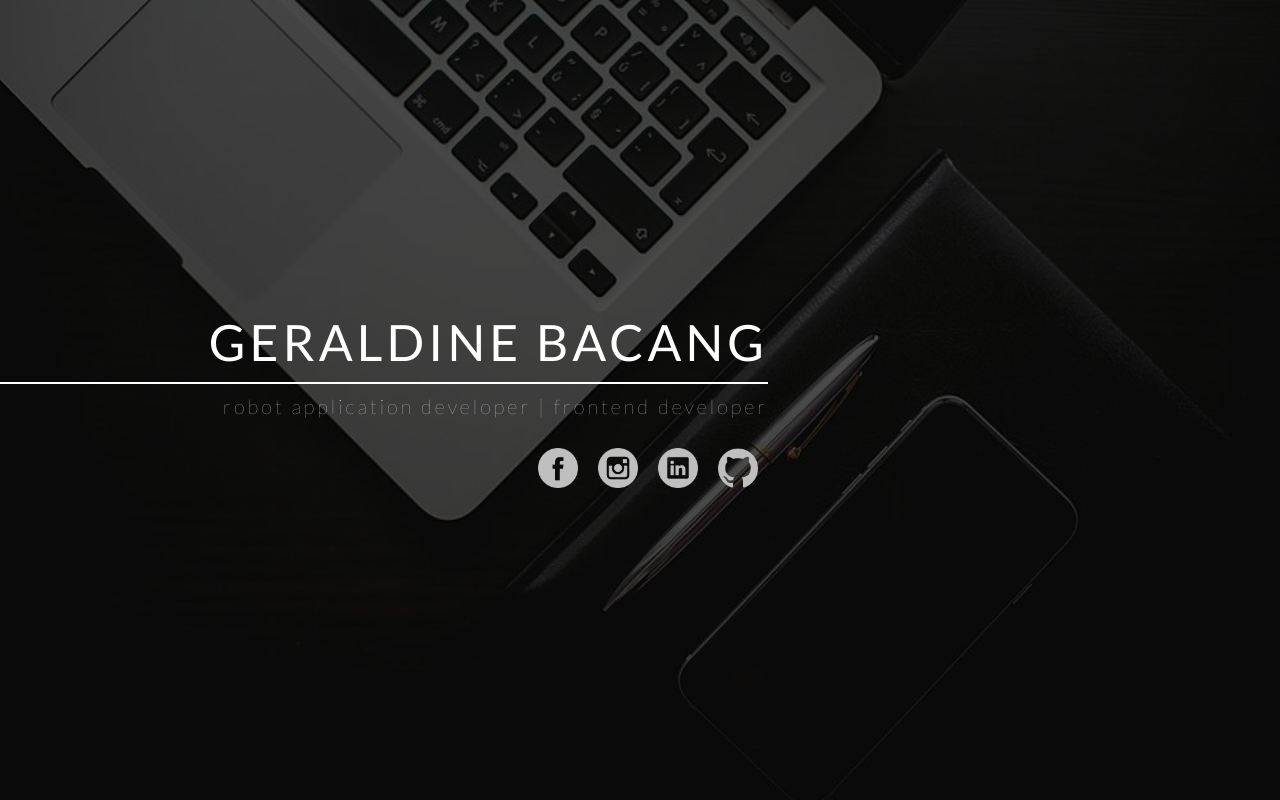
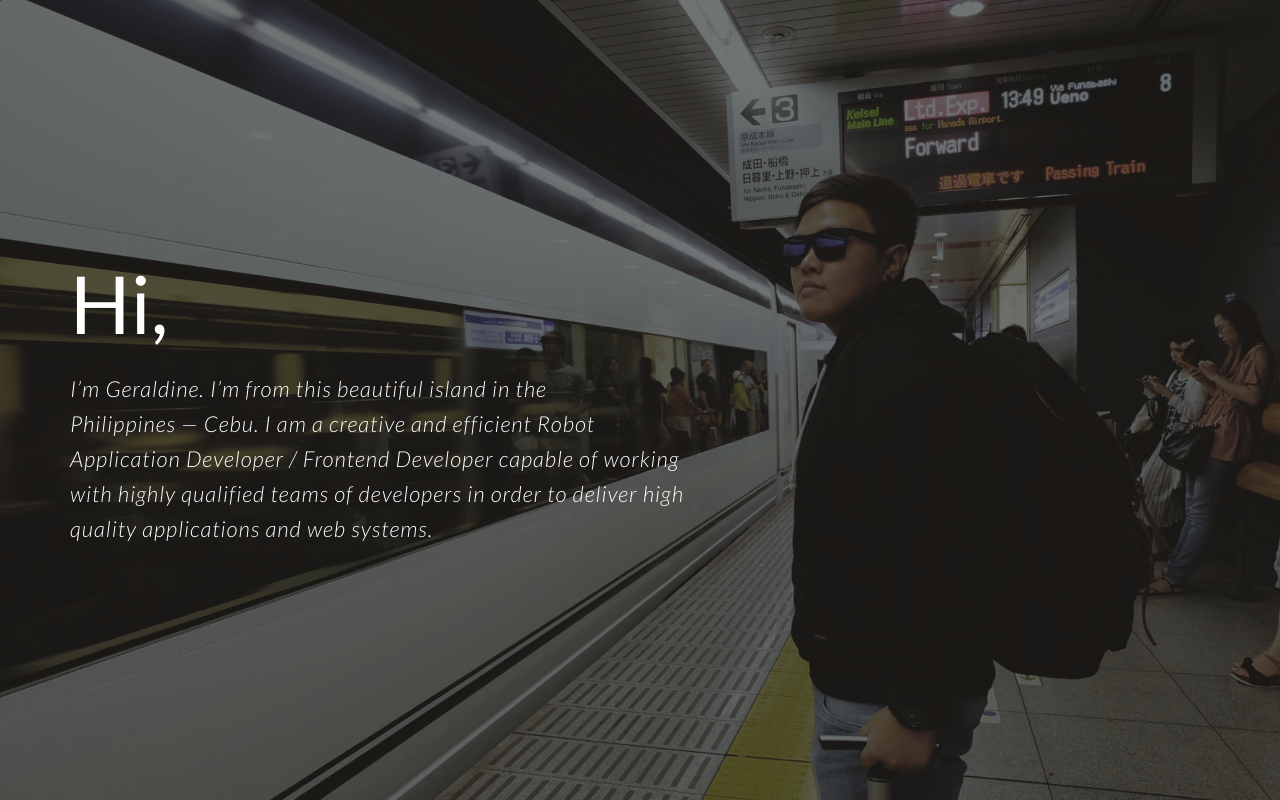
Before and after one commit to gpbacang/portfolio, an Angular app: page / in a window 1280 px wide. Built offline with nearby package versions, Linux system fonts and the light colour scheme.

Commit message:
Modify about page

```diff
--- a/src/app/about/about.component.html
+++ b/src/app/about/about.component.html
@@ -1,3 +1,7 @@
-<p>
-  about works!
-</p>
+<div class="background-image"></div>
+<div class="tint">
+  <div class="content">
+    <div>Hi,</div>
+    <div>I’m Geraldine. I’m from this beautiful island in the<br>Philippines — Cebu. I am a creative and efficient Robot<br>Application Developer / Frontend Developer capable of working<br>with highly qualified  teams of developers in order to deliver high<br>quality applications and web systems.</div>
+  </div>
+</div>
--- a/src/app/about/about.component.scss
+++ b/src/app/about/about.component.scss
@@ -0,0 +1,50 @@
+@import url('https://fonts.googleapis.com/css?family=Lato:100,300,300i,400,400i,700,700i');
+
+$font-family: 'Lato', sans-serif;
+$text-color: #ffffff;
+
+.background-image {
+  width: 100%;
+  height: 100%;
+  background-image: url('../../assets/about.jpg');
+  background-repeat: no-repeat;
+  background-size: cover;
+  position: absolute;
+}
+
+.tint {
+  width: 100%;
+  height: 100%;
+  background-color: rgba(0,0,0,0.5);
+  position: absolute;
+  display: flex;
+  align-items: center;
+
+  & > .content {
+    display: flex;
+    // align-items: center;
+    flex-direction: column;
+    padding-left: 70px;
+    padding-top: 50px;
+    padding-bottom: 50px;
+    padding-right: 50px;
+    box-sizing: border-box;
+
+    & > div:first-child {
+      font-family: $font-family;
+      color: $text-color;
+      font-size: 80px;
+    }
+
+    & > div:last-child {
+      font-family: $font-family;
+      color: $text-color;
+      font-size: 22px;
+      font-weight: 100;
+      font-style: italic;
+      margin-top: 20px;
+      letter-spacing: 1px;
+      line-height: 35px;
+    }
+  }
+}
--- a/src/app/app.component.html
+++ b/src/app/app.component.html
@@ -1,4 +1,6 @@
 <div class="container">
-  <app-home></app-home>
   <!-- <app-side-menu></app-side-menu> -->
+  <!-- <app-home></app-home> -->
+  <app-about></app-about>
+
 </div>
```
Also changed, not shown: src/assets/about.jpg (added).
